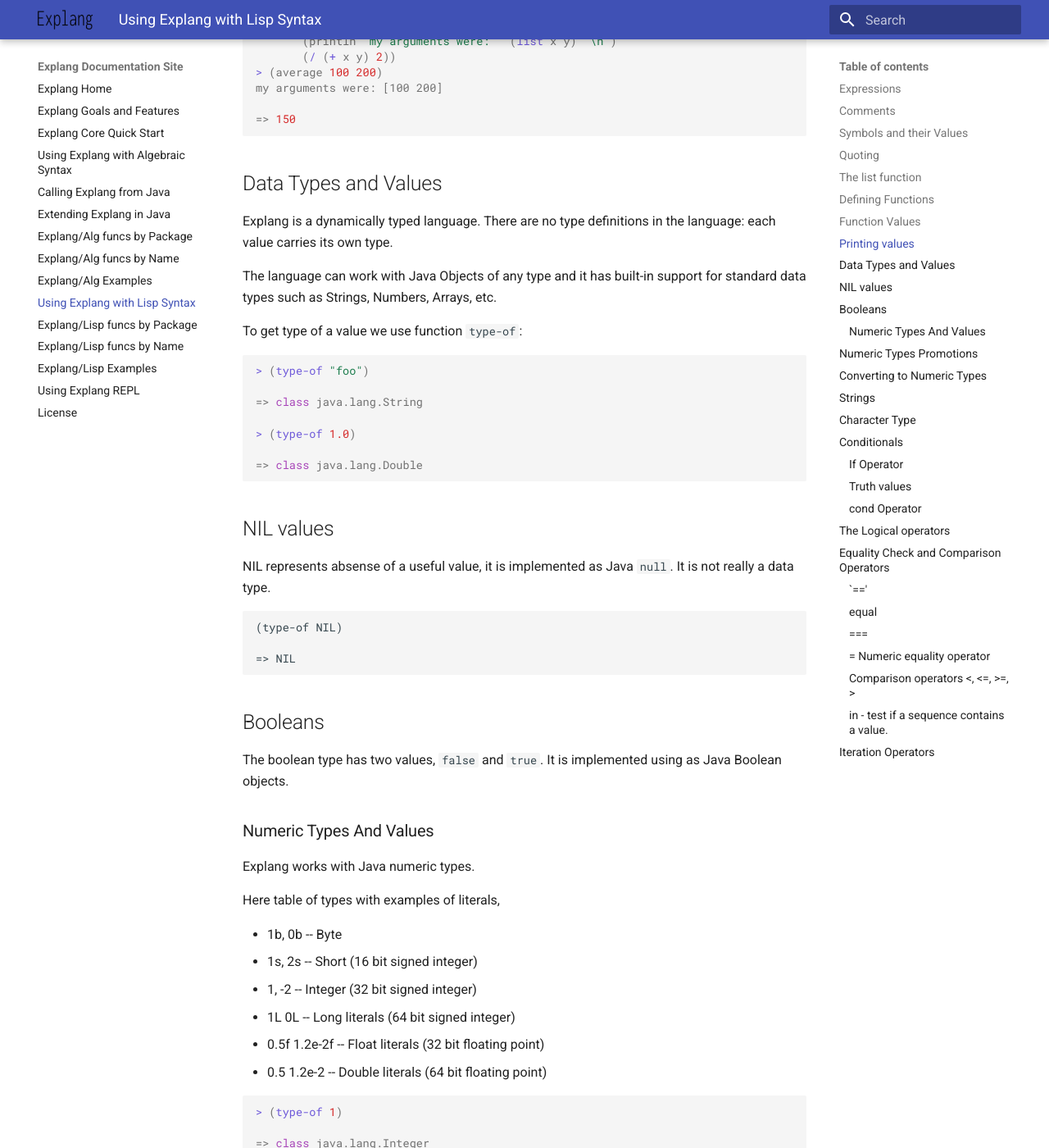
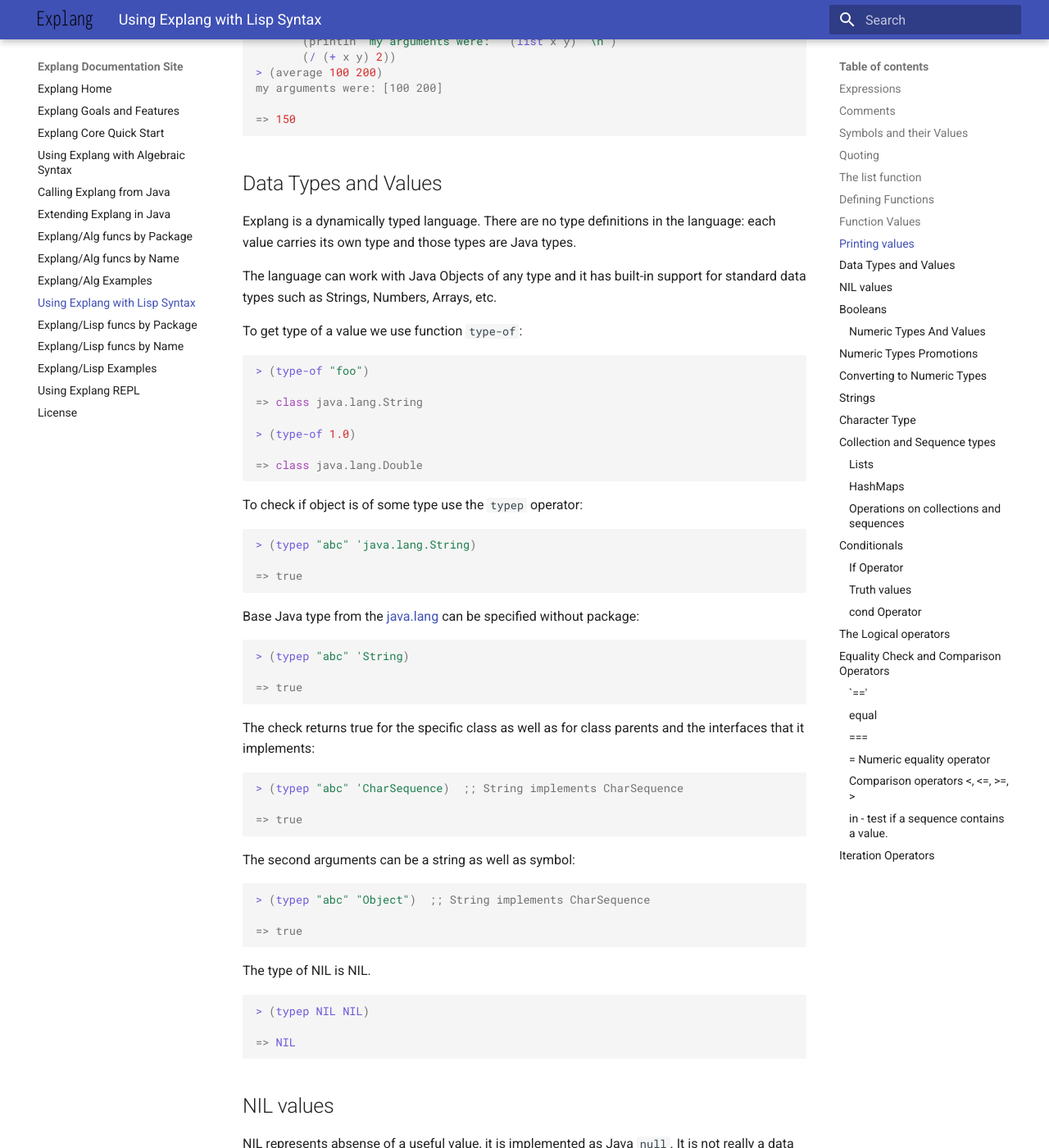
Before and after one commit to opsit-io/opsit-explang-docs, an MkDocs documentation site: the page built from docs/explang-lisp.md, in a window 1280 px wide and 1400 px high, scrolled down 4606 px. Shown: the whole window at 82% size. Built offline with MkDocs 1.6.1 and Material for MkDocs 9.7.7, drawn with Linux system fonts in a browser that asks for light colours; some of the changed text lies outside the part shown.

Commit message:
Add paragraph on the typep type predicate

````diff
--- a/docs/explang-lisp.md
+++ b/docs/explang-lisp.md
@@ -260,11 +260,14 @@
 ---------------------
 
 Explang is a dynamically typed language.  There are no type
-definitions in the language: each value carries its own type.
+definitions in the language: each value carries its own type and
+those types are Java types.
 
 The language can work with Java Objects of any type and it has
 built-in support for standard data types such as Strings, Numbers,
 Arrays, etc.
+
+
 
 To get type of a value we use function `type-of`:
 
@@ -276,6 +279,47 @@
 > (type-of 1.0)
 
 => class java.lang.Double
+```
+
+To check if object is of some type use the `typep` operator:
+
+```lisp
+> (typep "abc" 'java.lang.String)
+
+=> true
+```
+
+Base Java type from the [java.lang](https://docs.oracle.com/javase/8/docs/api/java/lang/package-frame.html)
+can be specified without package:
+
+```lisp
+> (typep "abc" 'String)
+
+=> true
+```
+
+The check returns true for the specific class as well as for class parents and the interfaces that it implements:
+
+```lisp
+> (typep "abc" 'CharSequence)  ;; String implements CharSequence
+
+=> true
+```
+
+The second arguments can be a string as well as symbol:
+
+```lisp
+> (typep "abc" "Object")  ;; String implements CharSequence
+
+=> true
+```
+
+The type of NIL is NIL.
+
+```lisp
+> (typep NIL NIL)
+
+=> NIL
 ```
 
 NIL values
@@ -495,6 +539,31 @@
 
 => B
 ```
+
+Collection and Sequence types
+-----------------------------
+
+Explang attempts to provide operators that can be used
+on sequence and collection like objects of different types:
+lists, arrays, sets, hash maps and so on.
+
+### Lists
+
+Use `list` operator to create lists ilmplemented by
+[java.util.ArrayList](https://docs.oracle.com/javase/8/docs/api/java/lang/Character.html).
+
+
+### HashMaps
+
+
+
+### Operations on collections and sequences
+
+Explang attempts to provide operators that can be used
+on sequence and collection like objects of different types:
+lists, arrays, sets, hash maps and so on.
+
+
 
 
 Conditionals
````
